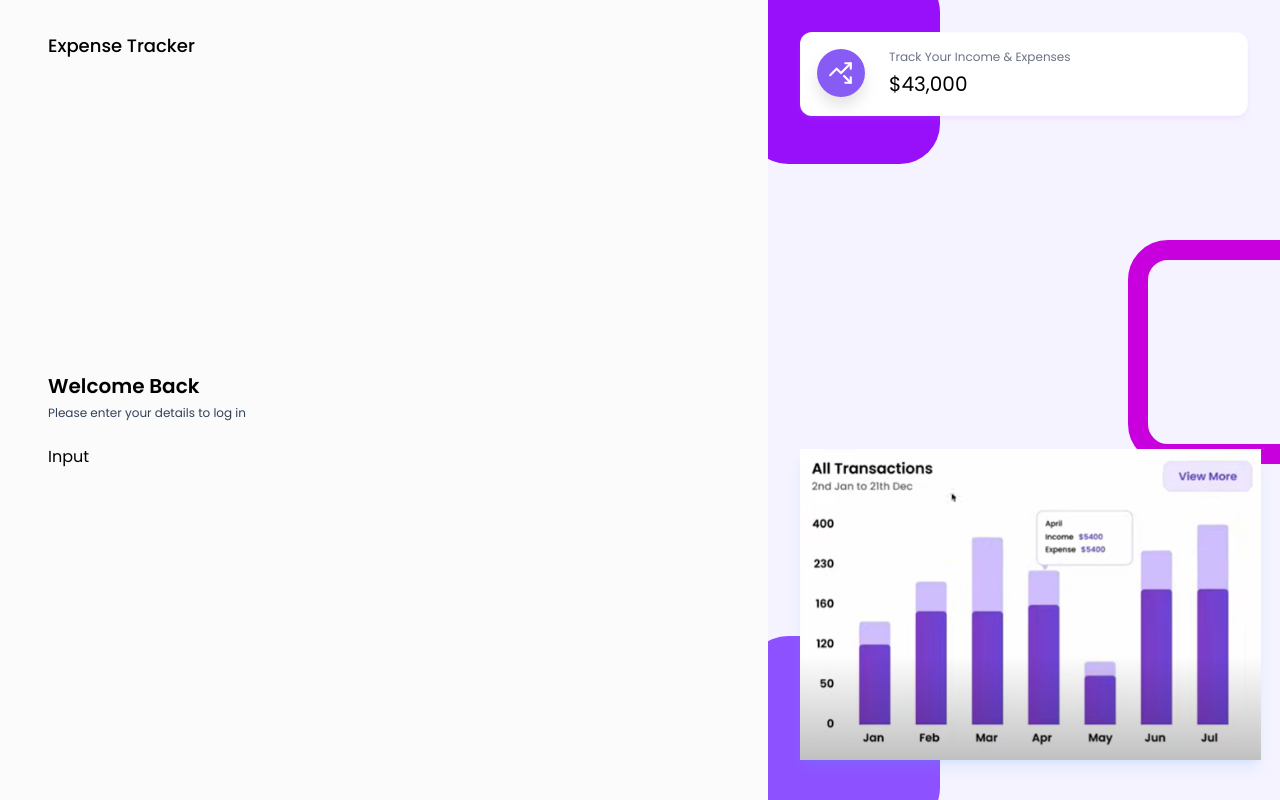
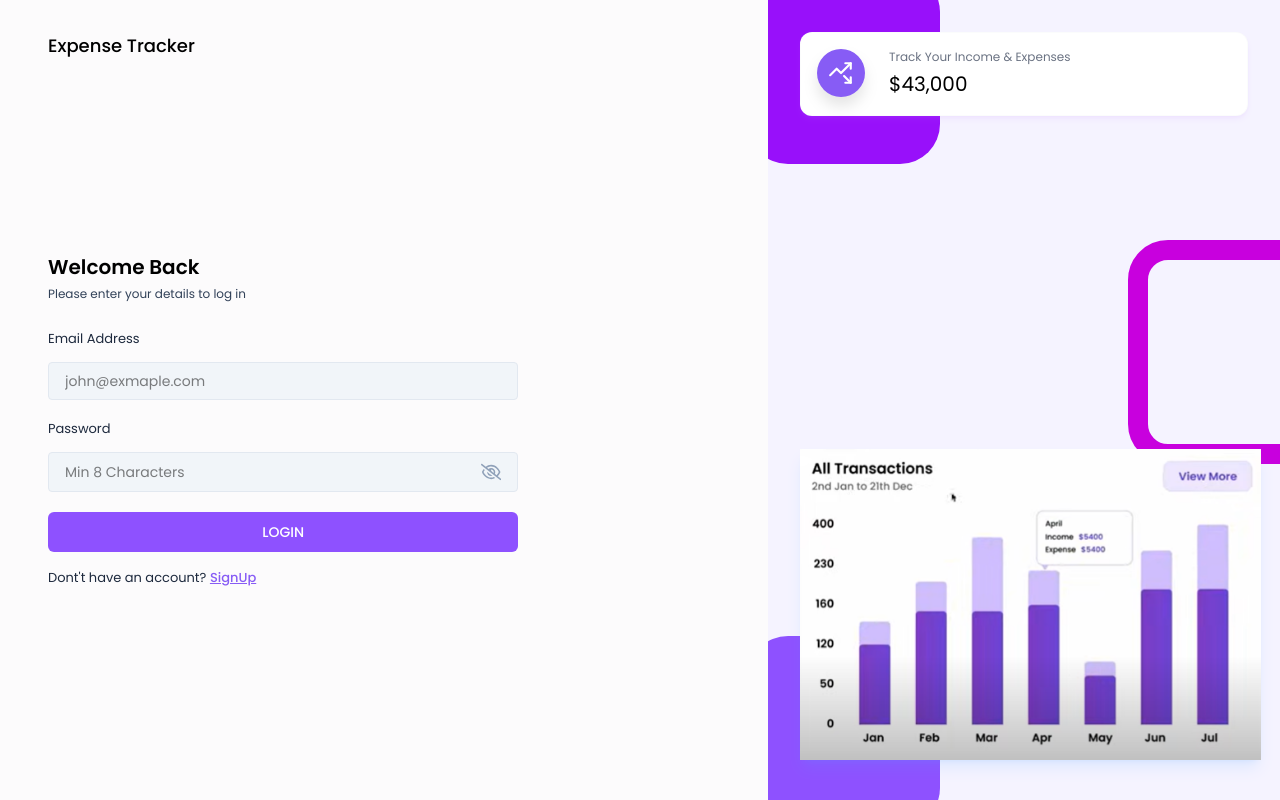
Before and after one commit to Sakshi123-bil/Financially-One-Stop-Solution-for-Money-Management, a React (Vite) app in the folder frontend/expense-tracker/: page /login in a window 1280 px wide. Built offline with nearby package versions, Linux system fonts and the light colour scheme.

Commit message:
updared code for login page

```diff
--- a/frontend/expense-tracker/src/components/Inputs/Input.jsx
+++ b/frontend/expense-tracker/src/components/Inputs/Input.jsx
@@ -1,9 +1,44 @@
-import React from "react";
-const Input= () =>{
-    return(
-       <div>
-           Input
-       </div>
+import React, { useState } from "react";
+import { FaRegEye, FaRegEyeSlash } from "react-icons/fa6"
+const Input = ({ value, onChange, placeholder, label, type }) => {
+    const [showPassword, setShowPassword] = useState(false);
+
+    const toogleShowPassword = () => {
+        setShowPassword(!showPassword);
+    }
+    return (
+        <div>
+            <label className="text-[13px] text-slate-800">{label}</label>
+
+            <div className="input-box">
+
+                <input
+                    type={type == 'password' ? showPassword ? 'text' : 'password' : type}
+                    placeholder={placeholder}
+                    className="w-full bg-transparent outline-none"
+                    value={value}
+                    onChange={(e) => onChange(e)}
+                >
+                </input>
+
+                {type === "password" && (<>
+                    {showPassword ? (
+                        <FaRegEye
+                            size={22}
+                            className="text-primary cursor-pointer"
+                            onClick={toogleShowPassword()}
+                        />) : (
+                        <FaRegEyeSlash
+                            size={22}
+                            className="text-slate-400 cursor-pointer"
+                            onClick={() => toogleShowPassword()}
+                        />)}
+                </>)
+
+                }
+
+            </div>
+        </div>
     )
 }
 
--- a/frontend/expense-tracker/src/index.css
+++ b/frontend/expense-tracker/src/index.css
@@ -17,3 +17,11 @@
     overflow-x: hidden;
   }
 }
+
+.input-box {
+  @apply w-full flex justify-between gap-3 p-2 text-sm text-black bg-slate-100 rounded px-4 mb-4 mt-3 border border-slate-200 outline-none;
+}
+
+.btn-primary{
+  @apply w-full text-sm font-medium text-white bg-violet-500 shadow-purple-600/5 p-[10px] rounded-md my-1 hover:bg-purple-600/15 hover:text-purple-600;
+}
--- a/frontend/expense-tracker/src/pages/Auth/Login.jsx
+++ b/frontend/expense-tracker/src/pages/Auth/Login.jsx
@@ -1,14 +1,15 @@
 import React, { useState } from "react";
 import AuthLayout from "../../components/layout/AuthLayout";
-import {useNavigate} from 'react-router-dom';
+import { useNavigate } from 'react-router-dom';
 import Input from "../../components/Inputs/Input";
+import { Link } from "react-router-dom";
 const Login = () => {
     const [email, setEmail] = useState("");
     const [password, setPassword] = useState("");
     const [error, setError] = useState(null);
 
     const navigate = useNavigate();
-    const handleLogin = async (e) =>{}
+    const handleLogin = async (e) => { }
     return (
         <AuthLayout>
             <div className="h-full">
@@ -23,6 +24,23 @@ const Login = () => {
                             placeholder="john@exmaple.com"
                             type="text"
                         />
+                        <Input
+                            value={password}
+                            onChange={(e) => setPassword(e.target.value)}
+                            label="Password"
+                            placeholder="Min 8 Characters"
+                            type="password"
+                        />
+
+                        {error && <p className="text-red-500 text-xs pb-2.5">{error}</p>}
+
+                        <button type="submit" className="btn-primary">LOGIN</button>
+
+                        <p className="text-[13px] text-slate-800 mt-3">
+                            Dont't have an account?{" "}
+                            <Link className="font-medium text-primary underline" to="/signup">SignUp</Link>
+                        </p>
+
                     </form>
                 </div>
             </div>
```
